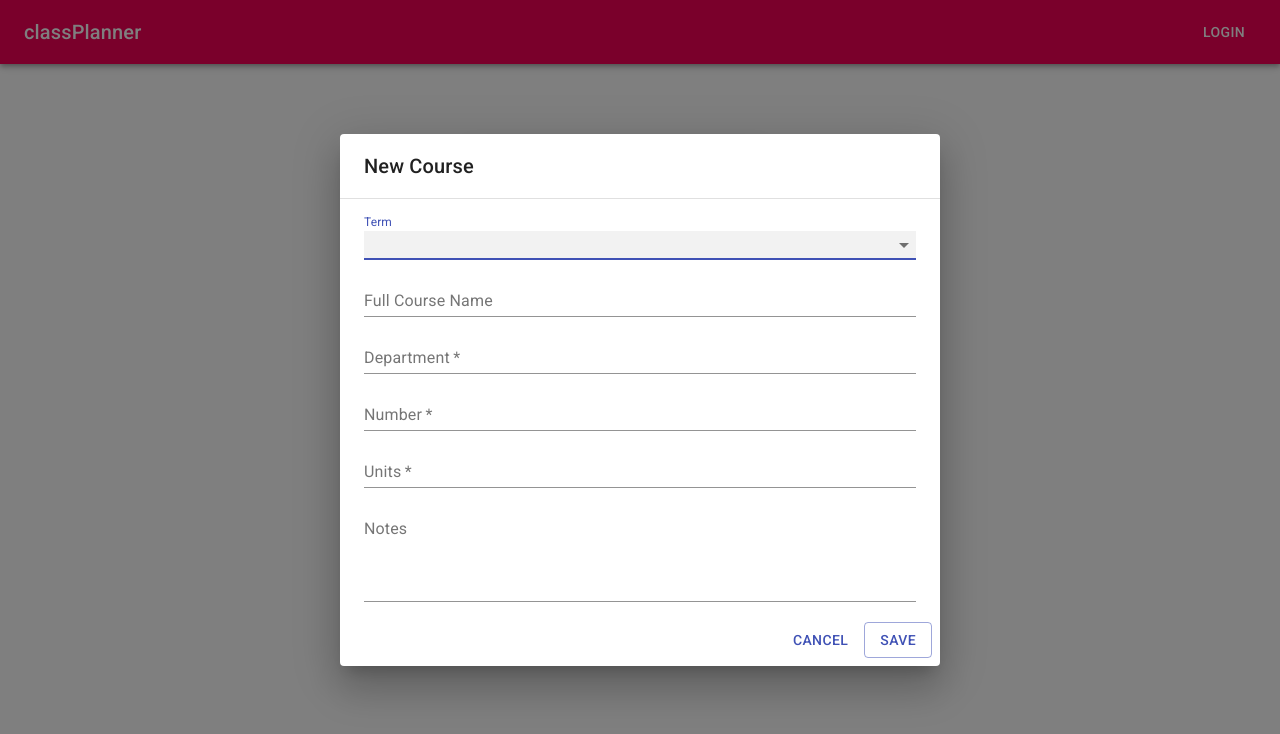
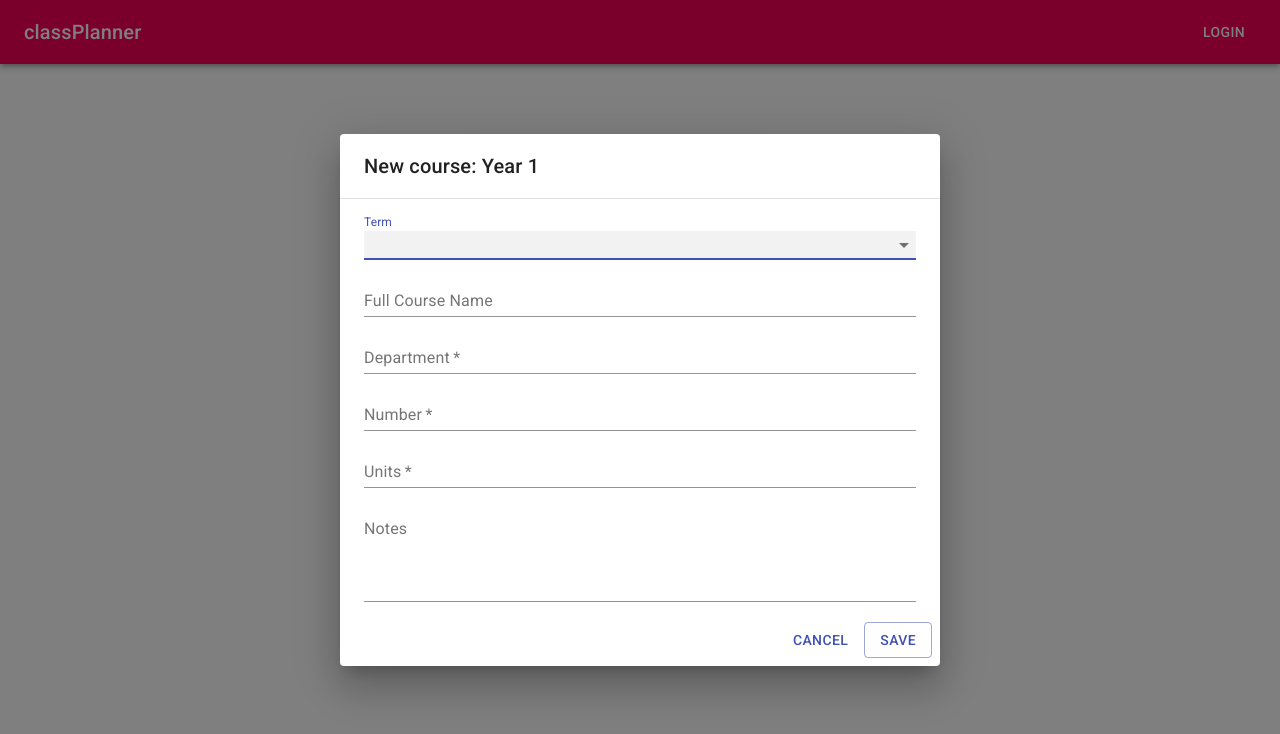
Before and after one commit to carlosm11j/classplanner, a React (Create React App) app: page / in a window 1280 px wide. Both pictures are taken after a click on the button 506 px from the left and 522 px from the top of the page. Shown: the top 734 px of the page. Built offline with nearby package versions, Linux system fonts and the light colour scheme.

Commit message:
Add Years

```diff
--- a/src/Components/CourseForm/CourseForm.js
+++ b/src/Components/CourseForm/CourseForm.js
@@ -31,7 +31,7 @@ const terms = [
   },
 ];
 
-export default function FormDialog() {
+export default function CourseForm(props) {
   const [open, setOpen] = React.useState(false);
   const [term, setTerm] = React.useState('Fall');
 
@@ -47,13 +47,17 @@ export default function FormDialog() {
     setTerm(event.target.value);
   };
 
+  const handleSave = (event) => {
+    props.addCourse(event.target.value);
+  };
+
   return (
     <div>
       <IconButton onClick={handleClickOpen}>
         <AddIcon color="black"/>
       </IconButton>
       <Dialog open={open} onClose={handleClose} aria-labelledby="form-dialog-title">
-        <DialogTitle id="form-dialog-title">New Course</DialogTitle>
+        <DialogTitle id="form-dialog-title">New course: Year {props.year}</DialogTitle>
         <Divider />
         <DialogContent>
           <TextField
@@ -107,7 +111,7 @@ export default function FormDialog() {
             autoFocus
             margin="dense"
             required
-            id="unites"
+            id="units"
             label="Units"
             type="number"
             color="secondary"
@@ -116,11 +120,11 @@ export default function FormDialog() {
           <TextField
             autoFocus
             margin="dense"
-            id="standard-multiline-static"
+            id="notes"
             label="Notes"
             multiline
             rows={4}
-            placeholder="Professor, Time, etc"
+            placeholder="Professor, Time, Core Requirement, etc"
             fullWidth
           />
         </DialogContent>
@@ -128,7 +132,7 @@ export default function FormDialog() {
           <Button onClick={handleClose} color="primary">
             Cancel
           </Button>
-          <Button variant="outlined" onClick={handleClose} color="primary">
+          <Button variant="outlined" onClick={handleSave} color="primary">
             Save
           </Button>
         </DialogActions>
--- a/src/Components/CourseList/CourseList.js
+++ b/src/Components/CourseList/CourseList.js
@@ -31,7 +31,12 @@ const useStyles = makeStyles((theme) => ({
 export default function CourseList() {
   const classes = useStyles();
 
+  const addCourse = (name, department, number, units, notes) => {
+
+  }
+
   return (
+    <div>
       <List className={classes.root} subheader={<li />}>
         {['Fall', 'Winter', 'Spring', 'Summer'].map((sectionId) => (
           <li key={`section-${sectionId}`} className={classes.listSection}>
@@ -44,5 +49,6 @@ export default function CourseList() {
           </li>
         ))}
       </List>
+    </div>
   );
 }
--- a/src/Components/Year/Year.js
+++ b/src/Components/Year/Year.js
@@ -33,7 +33,8 @@ export default function Year(props) {
           </Typography>
           <Divider />
           <CourseList />
-          <CourseForm />
+          <Divider />
+          <CourseForm year={props.id}/>
         </CardContent>
       </Card>
     </Grid>
--- a/src/Components/YearList/YearList.js
+++ b/src/Components/YearList/YearList.js
@@ -1,10 +1,9 @@
 import React from 'react';
+
+import Year from '../Year/Year';
 
 import { makeStyles } from '@material-ui/core/styles';
 import Grid from '@material-ui/core/Grid';
-
-import Year from '../Year/Year';
-import CourseForm from '../CourseForm/CourseForm';
 import IconButton from '@material-ui/core/IconButton';
 import AddIcon from '@material-ui/icons/Add';
 
@@ -14,24 +13,33 @@ const useStyles = makeStyles((theme) => ({
   },
 }));
 
-let yearCount = 1;
-let years = [<Year id={yearCount}/>];
+class YearList extends React.Component {
+  constructor(props) {
+    super(props);
 
-export default function YearList() {
-  const classes = useStyles();
-  const [spacing] = React.useState(6);
-
-  const addNewYear = (event) => {
-    yearCount++;
-    years = years.concat(<Year id={yearCount}/>);
+    this.state = {
+      yearCount: 2,
+      years: [<Year id={1}/>],
     };
 
+    this.addNewYear = this.addNewYear.bind(this);
+  }
+
+  addNewYear(event) {
+    const years = this.state.years;
+    this.setState({yearCount: this.state.yearCount + 1});
+    this.setState({
+       years: years.concat(<Year id={this.state.yearCount} />)
+    });
+  }
+
+  render() {
     return (
-    <Grid container className={classes.root} spacing={2}>
+      <Grid container className="Year-list" spacing={2}>
         <Grid item md={12}>
-        <Grid container justify="center" spacing={spacing}>
-          {years}
-          <IconButton className="add-button" onClick={addNewYear}>
+          <Grid container justify="center" spacing={4}>
+            {this.state.years}
+            <IconButton className="add-button" onClick={this.addNewYear}>
               <AddIcon color="black"/>
             </IconButton>
           </Grid>
@@ -39,3 +47,6 @@ export default function YearList() {
       </Grid>
     );
   }
+}
+
+export default YearList;
```
Lines whose indentation alone changed are shown as unchanged.
